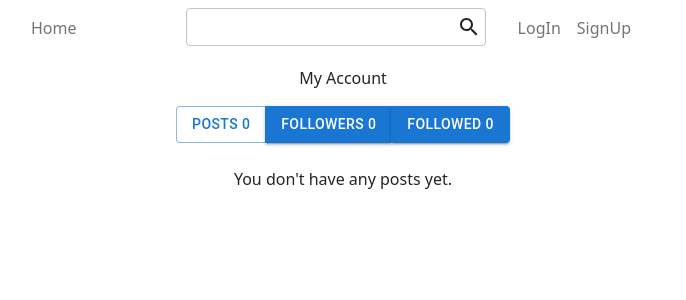
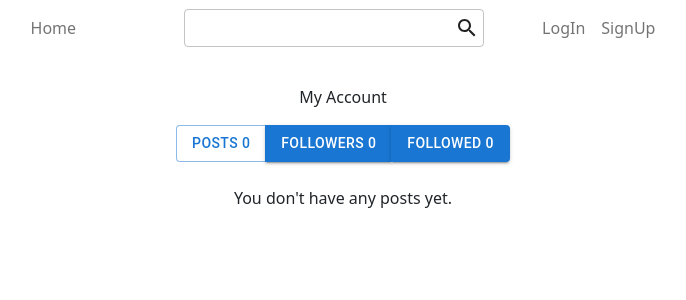
Before and after one commit to TeemuTallskog/ReactProject, a React (Create React App) app: page /MyAccount in a window 1280 px wide. Shown: the top 300 px of the page, without its empty margins (297-983 px from the left). Built offline with nearby package versions, Linux system fonts and the light colour scheme; no server answers.

Commit message:
navbar styling

```diff
--- a/src/App.js
+++ b/src/App.js
@@ -1,4 +1,4 @@
-import './App.css';
+import './resources/css/App.css';
 import SignUpForm from "./components/SignUpForm";
 import 'bootstrap/dist/css/bootstrap.min.css';
 import LogInForm from "./components/LogInForm";
@@ -14,6 +14,7 @@ function App() {
       <div className="App">
           <BrowserRouter>
               <NavigationBar/>
+              <div className="navbar-offset"/> {/* Navigation bar offset */}
               <Routes>
                       <Route exact path='/' element={<HomePage/>}/>
                       <Route path='LogInForm' element={<LogInForm/>}/>
--- a/src/components/NavigationBar.js
+++ b/src/components/NavigationBar.js
@@ -3,10 +3,10 @@ import {Outlet, Link} from "react-router-dom";
 import Col from "react-bootstrap/Col";
 import Button from "react-bootstrap/Button";
 import AutocompleteUserSearch from "./AutocompleteUserSearch";
+import '../resources/css/navigationBar.css';
 
 
-function NavigationBar(){
-
+function NavigationBar() {
 
 
     const logout = () => {
@@ -15,12 +15,12 @@ function NavigationBar(){
         window.location.reload(false);
     }
 
-    let displayLogin= <><NavLink as={Link} to="/LogInForm">LogIn</NavLink>
+    let displayLogin = <><NavLink as={Link} to="/LogInForm">LogIn</NavLink>
         <NavLink as={Link} to="/SignUpForm">SignUp</NavLink></>;
 
     let displayMyAccount = <></>
 
-    if(localStorage.getItem("username")){
+    if (localStorage.getItem("username")) {
         displayLogin = <>
             <Navbar.Text>Logged in as: {localStorage.getItem("username")}</Navbar.Text>
             <Button variant="link" onClick={logout}>Logout</Button>
@@ -30,32 +30,31 @@ function NavigationBar(){
     }
 
 
-
-    return(
-        <>
-        <Navbar style={{display: 'block', margin: 'auto', width: '50%'}} sticky="top">
+    return (
+        <div>
+            <Navbar className="navbar-container" sticky="top">
                 <Navbar.Toggle aria-controls="navbarScroll" data-bs-target="#navbarScroll"/>
                 <Navbar.Collapse id="navbarScroll"/>
                 <Nav className="me-auto">
-                <Row style={{width: '100%'}}>
-                    <Col style={{display: 'flex'}}>
+                    <div className="navbar-interactions-container">
+                        <div style={{display: 'flex'}}>
                             <NavLink as={Link} to="/">Home</NavLink>
                             {displayMyAccount}
-                    </Col>
-                    <Col style={{display: 'flex'}}>
+                        </div>
+                        <div style={{display: 'flex'}}>
 
-                    </Col>
-                    <Col>
+                        </div>
+                        <div>
                             <AutocompleteUserSearch/>
-                    </Col>
-                    <Col style={{display: 'flex', justifyContent: 'end'}}>
+                        </div>
+                        <div style={{display: 'flex', justifyContent: 'end'}}>
                             {displayLogin}
-                    </Col>
-                </Row>
+                        </div>
+                    </div>
                 </Nav>
             </Navbar>
             <Outlet/>
-        </>
+        </div>
     )
 }
 
--- a/src/App.css
+++ b/src/resources/css/App.css
@@ -36,3 +36,13 @@
     transform: rotate(360deg);
   }
 }
+
+.navbar-offset{
+  margin-top: 150px;
+}
+
+@media(min-width: 880px) {
+  .navbar-offset{
+    margin-top: 75px;
+  }
+}
--- /dev/null
+++ b/src/resources/css/navigationBar.css
@@ -0,0 +1,25 @@
+.navbar-container{
+    background-color: rgba(255,255,255,0.9);
+    display: block;
+    margin: auto;
+    position: fixed;
+    top: 0;
+    width: 100%;
+    z-index: 100;
+}
+
+.navbar-interactions-container{
+    display: flex;
+    justify-content: center;
+    align-items: center;
+    flex-wrap: wrap;
+}
+
+.me-auto{
+    justify-content: center;
+    align-items: center;
+}
+.navbar-interactions-container>*{
+    margin-left: 25px;
+    margin-right: 25px;
+}
```
Lines whose indentation alone changed are shown as unchanged.
